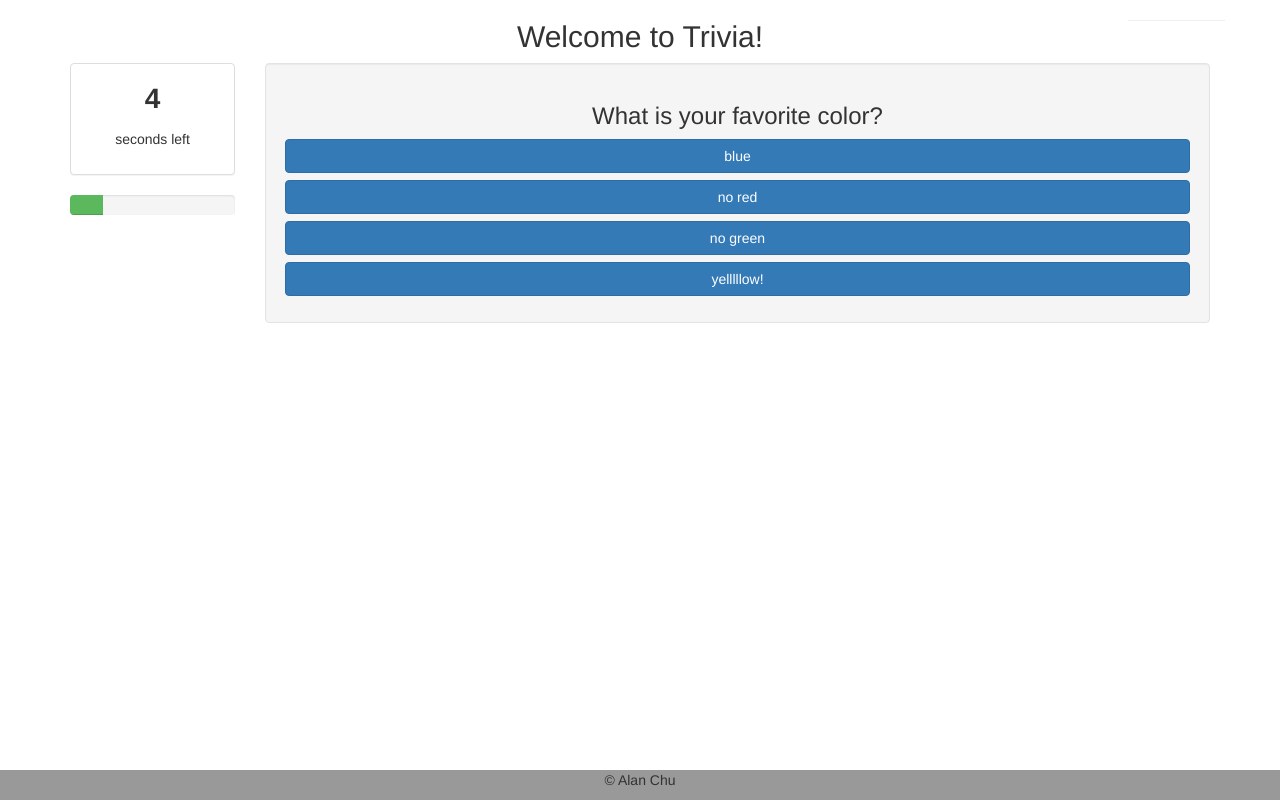
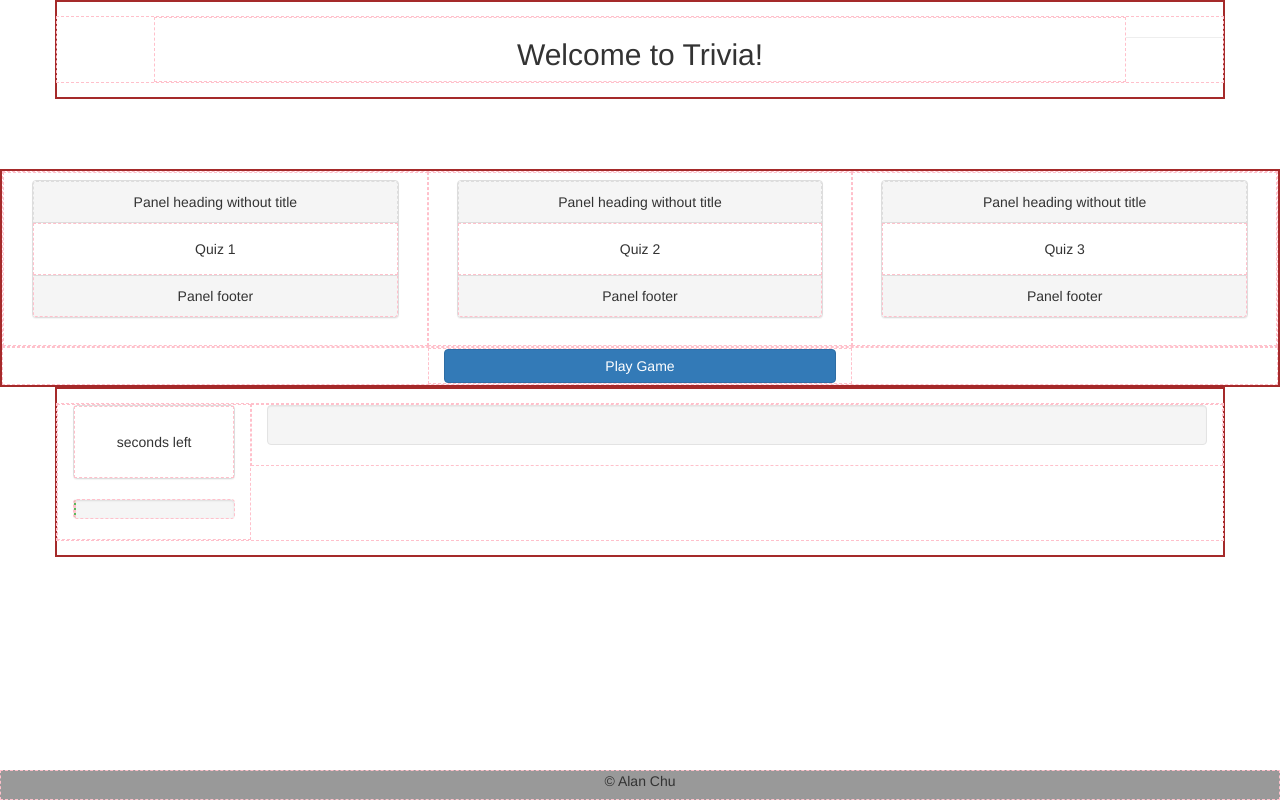
Before and after one commit to thechutrain/Trivia-Game, a PHP site: page / in a window 1280 px wide. Run offline with PHP 8.4, Linux system fonts and the light colour scheme; some libraries are stand-ins or nearby versions.

Commit message:
beta version of the landing page

```diff
--- /dev/null
+++ b/assets/css/debugging.css
@@ -0,0 +1,12 @@
+/* Testing debugger code */
+div {
+  border: 0.5px dashed pink;
+}
+
+div[class^="container"]{
+    border: 2px double brown;
+}
+/*
+body {
+  background-color: red;
+}*/
--- /dev/null
+++ b/assets/css/home.css
@@ -0,0 +1,35 @@
+/* ---------->>> Fonts & Styles <<<-----------*/
+#seconds {
+  font-size: 4em;
+  font-weight: 600;
+}
+
+/* ---------->>> Quiz Buttons! <<<-----------*/
+/* button that wraps the quiz panel */
+.quiz-button {
+  /*margin-bottom: 0.5em;*/
+  background-color: inherit;
+  /*width: 100%;*/
+  /*padding: 0.5em;*/
+}
+
+.panel{
+  /*margin: 0em; */
+  /*gets rid of bs3 default */
+}
+.panel:hover {
+  border: 2px solid black;
+}
+
+.selectedQuiz {
+  border: 3px dashed green;
+}
+/* ---------->>> Footer <<<-----------*/
+#footer-container {
+   position:fixed;
+   left:0px;
+   bottom:0px;
+   height:30px;
+   width:100%;
+   background:#999;
+}
--- /dev/null
+++ b/assets/css/layout.css
@@ -0,0 +1,27 @@
+/* ---------->>> hide & display <<<-----------*/
+/* assumes that hi*/
+.hide {
+  display: none;
+  /*visibility: hidden;*/
+}
+
+.show-block {
+  /*visibility: visible;*/
+  display: block;
+}
+/* ---------->>> containers <<<-----------*/
+.container{
+  margin-bottom: 5em;
+  padding: 1em;
+  border-bottom: 2px solid #eee;
+}
+
+/* ---------->>> Footer <<<-----------*/
+#footer-container {
+   position:fixed;
+   left:0px;
+   bottom:0px;
+   height:30px;
+   width:100%;
+   background:#999;
+}
--- a/assets/css/style.css
+++ b/assets/css/quiz.css
@@ -1,11 +1,6 @@
-/* Testing if refs properly*/
-/*body {
-  background-color: red;
-}*/
-
 /* ---------->>> Fonts & Styles <<<-----------*/
 #seconds {
-  font-size: 2em;
+  font-size: 4em;
   font-weight: 600;
 }
 
@@ -15,7 +10,7 @@
 }
 
 /* ---------->>> Footer <<<-----------*/
-#footer {
+#footer-container {
    position:fixed;
    left:0px;
    bottom:0px;
--- /dev/null
+++ b/assets/javascript/game.js
@@ -0,0 +1,195 @@
+/* game.js
+* contains all the code to run the code
+*/
+
+// ----- Main functionality -----
+var Game = {
+  intervalTimer: null, // will hold a reference to the Interval timer
+  countdownTimer: null, //will hold a reference to the countdown 1min
+  currentIndex: 0,
+  secondsLeft: 10,
+  SECONDS_PER_QUESTION: 10,
+  questions_data: TriviaData, // defined globally
+  user_guess: -1,
+  correctAnswers: 0, //
+  incorrectAnswers: 0, // keeps track of total incorrect
+  currentQuestion: 0, // keeps track of the question number
+  totalQuestions: 0, // keeps track of total # of questions
+
+
+  /* initializes the game, gets called in the read() event listener
+  */
+  initialize: function(){
+    this.totalQuestions = this.questions_data.length; // initialize property, error if done above
+    // console.log("totalQuestions: " + this.totalQuestions);
+    // 1) Reset Game!
+    this.incorrectAnswers = 0;
+    this.correctAnswers = 0;
+    this.currentQuestion = 0;
+    $("#update-target").empty();
+    this.currentIndex = 0;
+    this.secondsLeft = this.SECONDS_PER_QUESTION;
+    $('#seconds').html(this.secondsLeft); // prevents the lag in seconds
+    console.log("starting game");
+    this.nextQuestion(this.currentIndex);
+    // console.log("Game is done"); // gets called right after prev line, bc ...
+  },
+
+  /* this method will present the question & answer for display
+  * to the user.
+  * @param index - the index of the question to present
+  */
+  nextQuestion: function(index){
+    // console.log("next quesiton called!");
+    // 0) update the progress bar
+    this.currentQuestion ++;
+    var progress = (this.currentQuestion / this.totalQuestions) * 100; // need as %
+    progress = "width: " + progress.toString() + "%";
+    // console.log(progress);
+    $(".progress-bar").attr("style", progress);
+    // 1) check to see if the index is not in the question data array
+    if (index >= this.questions_data.length){
+      this.gameOver();
+      return;
+    }
+
+  // 2) display the question and answers (event listeners)
+    this.user_guess = -1;
+    this.secondsLeft = this.SECONDS_PER_QUESTION;
+    $('#seconds').html(this.secondsLeft);
+    var question_obj = this.questions_data[index]; // gets current question obj
+    // console.log(question);
+    // A) Get the question
+      var question = $("<h3>").html(question_obj.question);
+      $("#update-target").append(question);
+    // B) Loop through the answerChoices array
+    question_obj.answerChoices.forEach(function(choice, index){
+        // console.log(choice);
+        // console.log("inside the for each" + index);
+        // create a button nested in a div, that displays answer choice with index
+        var button_choice = $("<button>")
+                              .addClass("btn btn-primary btn-block " +
+                               "btn-answerChoice")
+                              .attr("index", index)
+                              .html(choice);
+        var button_wrapper = $("<div>", {'class': 'button-wrapper'})
+                              .append( button_choice );
+        $("#update-target").append(button_wrapper);
+    });
+
+    // 3) write event listener for each button:
+    var self = this;
+    $(".btn-answerChoice").on('click', function(){
+      console.log($(this).attr("index"));
+      // get the user's guess
+      self.user_guess = $(this).attr("index"); // if you use this, it'll be the button, better way??
+      // clear the intervalTimer
+      clearInterval(self.intervalTimer);
+      // reset seconds left
+      self.secondsLeft = self.SECONDS_PER_QUESTION;
+      // empty the div
+      $("#update-target").empty();
+      // show the answer;
+      self.showAnswer();
+    })
+
+  // 4) count down every second
+    this.intervalTimer = setInterval(function(){
+      // console.log(this); // since anonymous func inside setInterval is bound, this is game object
+      // subtract one second
+      this.secondsLeft --;
+      // console.log(this.secondsLeft);
+      $('#seconds').html(this.secondsLeft);
+      // check to make sure that the time is not zero!
+      if (this.secondsLeft <= 0){
+        // clear Interval & reset the count down
+        clearInterval(this.intervalTimer);
+        this.secondsLeft = this.SECONDS_PER_QUESTION;
+        // empty the html div
+        $("#update-target").empty();
+        // show the answer;
+        this.showAnswer();
+      }
+    }.bind(this), 1000); // binds the anonymous func to the game object.
+
+  },
+
+  showAnswer: function(){
+    // 1) Reset timer & empty the div?
+    // Change the view of the timer
+    $('#seconds').html("--");
+
+    // 2) Get the current question & correct answer!
+    var current_question = this.questions_data[this.currentIndex];
+    var correctIndex = current_question.correctAnswer;
+    var correctAnswer = current_question.answerChoices[correctIndex];
+    // console.log(correctAnswer); // works!
+
+    // console.log(current_question.answerChoices[current_question.correcAnswer]); // doesn't work!!
+    // var correct_answer = current_question.answerChoices[current_question.correcAnswer];
+    // console.log(correct_answer);
+
+    // 3) check if the user was correct:
+    if (current_question.correctAnswer == this.user_guess){
+      // display that the user was correct & the correct answer
+      // console.log("You are correct");
+      var message = $("<div>").append(
+                        $("<p>").html(correctAnswer + " is right!")
+                      );
+      this.correctAnswers ++;
+    } else {
+      // display user was wrong, and the correct answer
+      // console.log("You're wrong");
+      var message = $("<div>").append(
+                      $("<p>").html("Sorry, " + correctAnswer +
+                        " was the correct answer.")
+                      );
+      this.incorrectAnswers ++;
+    }
+
+    // 4) Update the view of #update-target ...
+    $("#update-target").append(message);
+    // check if the user's choice was correct or not
+    // create a set time out interval that will display time ...
+    this.intervalTimer = setTimeout(function(){
+      // empty the html div
+      console.log("TADA!");
+      $("#update-target").empty();
+      // set the index to the next potential question in array, and display it
+      this.currentIndex ++;
+      this.nextQuestion(this.currentIndex);
+    }.bind(this), 1500)
+  },
+
+  gameOver: function(){
+    // create the message
+    var message = $("<h2>").html("You Finished the Game!").append(
+                    $("<h4>").html("Questions answered correctly: "
+                      + this.correctAnswers).append(
+                        $("<h4>").html("Questions answered incorrectly: "
+                          + this.incorrectAnswers)
+                      )
+                  );
+    // create a button for play again
+    var playAgain = $("<div>").append(
+                        $("<button>").addClass("btn btn-info btn-play-again").html(
+                          "play again?"
+                        )
+                    );
+    // append the button to the message
+    message.append(playAgain);
+    $("#update-target").empty().append(message);
+
+    // create a button that is an event listener for initialize game!
+    // the event listener has to be outside
+    var self = this;
+    $(".btn-play-again").on("click", function(){
+      // alert("another game!");
+      self.initialize();
+      // console.log("self: ");
+      // console.log(self);
+      // console.log("this: ");
+      // console.log(this);
+    });
+  },
+}
--- a/assets/javascript/main.js
+++ b/assets/javascript/main.js
@@ -1,202 +1,26 @@
-// import TriviaData from './data';
-// var data_file = require('./data');
-// var triviaData = data_file.data;
-
-// ----- Main functionality -----
-var Game = {
-  intervalTimer: null, // will hold a reference to the Interval timer
-  countdownTimer: null, //will hold a reference to the countdown 1min
-  currentIndex: 0,
-  secondsLeft: 10,
-  SECONDS_PER_QUESTION: 10,
-  questions_data: TriviaData, // defined globally
-  user_guess: -1,
-  correctAnswers: 0, //
-  incorrectAnswers: 0, // keeps track of total incorrect
-  currentQuestion: 0, // keeps track of the question number
-  totalQuestions: 0, // keeps track of total # of questions
-
-
-  /* initializes the game, gets called in the read() event listener
-  */
-  initialize: function(){
-    this.totalQuestions = this.questions_data.length; // initialize property, error if done above
-    // console.log("totalQuestions: " + this.totalQuestions);
-    // 1) Reset Game!
-    this.incorrectAnswers = 0;
-    this.correctAnswers = 0;
-    this.currentQuestion = 0;
-    $("#update-target").empty();
-    this.currentIndex = 0;
-    this.secondsLeft = this.SECONDS_PER_QUESTION;
-    $('#seconds').html(this.secondsLeft); // prevents the lag in seconds
-    console.log("starting game");
-    this.nextQuestion(this.currentIndex);
-    // console.log("Game is done"); // gets called right after prev line, bc ...
-  },
-
-  /* this method will present the question & answer for display
-  * to the user.
-  * @param index - the index of the question to present
-  */
-  nextQuestion: function(index){
-    // console.log("next quesiton called!");
-    // 0) update the progress bar
-    this.currentQuestion ++;
-    var progress = (this.currentQuestion / this.totalQuestions) * 100; // need as %
-    progress = "width: " + progress.toString() + "%";
-    // console.log(progress);
-    $(".progress-bar").attr("style", progress);
-    // 1) check to see if the index is not in the question data array
-    if (index >= this.questions_data.length){
-      this.gameOver();
-      return;
-    }
-
-  // 2) display the question and answers (event listeners)
-    this.user_guess = -1;
-    this.secondsLeft = this.SECONDS_PER_QUESTION;
-    $('#seconds').html(this.secondsLeft);
-    var question_obj = this.questions_data[index]; // gets current question obj
-    // console.log(question);
-    // A) Get the question
-      var question = $("<h3>").html(question_obj.question);
-      $("#update-target").append(question);
-    // B) Loop through the answerChoices array
-    question_obj.answerChoices.forEach(function(choice, index){
-        // console.log(choice);
-        // console.log("inside the for each" + index);
-        // create a button nested in a div, that displays answer choice with index
-        var button_choice = $("<button>")
-                              .addClass("btn btn-primary btn-block " +
-                               "btn-answerChoice")
-                              .attr("index", index)
-                              .html(choice);
-        var button_wrapper = $("<div>", {'class': 'button-wrapper'})
-                              .append( button_choice );
-        $("#update-target").append(button_wrapper);
+/* main.js
+* This file controls the event handling of the app
+*
+*/
+// ----- Event listenter for when page loads -----
+$(document).ready(function(){
+    // A) Create event listener for each quiz button
+    // A-cont) to toggle selected button!
+    $(".quiz-button").on("click", function(){
+      var button = $(this);
+      // 1) if class has the .selectedQuiz class, remove it
+      // console.log($(this).hasClass("selectedQuiz")); // >> true or false
+      if (button.hasClass("selectedQuiz")){
+        button.removeClass("selectedQuiz");
+      } else{
+        // 2) else, if it doesn't add it
+        button.addClass("selectedQuiz");
+      }
     });
 
-    // 3) write event listener for each button:
-    var self = this;
-    $(".btn-answerChoice").on('click', function(){
-      console.log($(this).attr("index"));
-      // get the user's guess
-      self.user_guess = $(this).attr("index"); // if you use this, it'll be the button, better way??
-      // clear the intervalTimer
-      clearInterval(self.intervalTimer);
-      // reset seconds left
-      self.secondsLeft = self.SECONDS_PER_QUESTION;
-      // empty the div
-      $("#update-target").empty();
-      // show the answer;
-      self.showAnswer();
-    })
+    // B) create an event listener for just the play game button
+    $(".play-game-button").on("click", function(){
+        Game.initialize();
+    }); // closes play game event listener
 
-  // 4) count down every second
-    this.intervalTimer = setInterval(function(){
-      // console.log(this); // since anonymous func inside setInterval is bound, this is game object
-      // subtract one second
-      this.secondsLeft --;
-      // console.log(this.secondsLeft);
-      $('#seconds').html(this.secondsLeft);
-      // check to make sure that the time is not zero!
-      if (this.secondsLeft <= 0){
-        // clear Interval & reset the count down
-        clearInterval(this.intervalTimer);
-        this.secondsLeft = this.SECONDS_PER_QUESTION;
-        // empty the html div
-        $("#update-target").empty();
-        // show the answer;
-        this.showAnswer();
-      }
-    }.bind(this), 1000); // binds the anonymous func to the game object.
-
-  },
-
-  showAnswer: function(){
-    // 1) Reset timer & empty the div?
-    // Change the view of the timer
-    $('#seconds').html("--");
-
-    // 2) Get the current question & correct answer!
-    var current_question = this.questions_data[this.currentIndex];
-    var correctIndex = current_question.correctAnswer;
-    var correctAnswer = current_question.answerChoices[correctIndex];
-    // console.log(correctAnswer); // works!
-
-    // console.log(current_question.answerChoices[current_question.correcAnswer]); // doesn't work!!
-    // var correct_answer = current_question.answerChoices[current_question.correcAnswer];
-    // console.log(correct_answer);
-
-    // 3) check if the user was correct:
-    if (current_question.correctAnswer == this.user_guess){
-      // display that the user was correct & the correct answer
-      // console.log("You are correct");
-      var message = $("<div>").append(
-                        $("<p>").html(correctAnswer + " is right!")
-                      );
-      this.correctAnswers ++;
-    } else {
-      // display user was wrong, and the correct answer
-      // console.log("You're wrong");
-      var message = $("<div>").append(
-                      $("<p>").html("Sorry, " + correctAnswer +
-                        " was the correct answer.")
-                      );
-      this.incorrectAnswers ++;
-    }
-
-    // 4) Update the view of #update-target ...
-    $("#update-target").append(message);
-    // check if the user's choice was correct or not
-    // create a set time out interval that will display time ...
-    this.intervalTimer = setTimeout(function(){
-      // empty the html div
-      console.log("TADA!");
-      $("#update-target").empty();
-      // set the index to the next potential question in array, and display it
-      this.currentIndex ++;
-      this.nextQuestion(this.currentIndex);
-    }.bind(this), 1500)
-  },
-
-  gameOver: function(){
-    // create the message
-    var message = $("<h2>").html("You Finished the Game!").append(
-                    $("<h4>").html("Questions answered correctly: "
-                      + this.correctAnswers).append(
-                        $("<h4>").html("Questions answered incorrectly: "
-                          + this.incorrectAnswers)
-                      )
-                  );
-    // create a button for play again
-    var playAgain = $("<div>").append(
-                        $("<button>").addClass("btn btn-info btn-play-again").html(
-                          "play again?"
-                        )
-                    );
-    // append the button to the message
-    message.append(playAgain);
-    $("#update-target").empty().append(message);
-
-    // create a button that is an event listener for initialize game!
-    // the event listener has to be outside
-    var self = this;
-    $(".btn-play-again").on("click", function(){
-      // alert("another game!");
-      self.initialize();
-      // console.log("self: ");
-      // console.log(self);
-      // console.log("this: ");
-      // console.log(this);
-    });
-  },
-}
-
-// ----- Event listenter for when page loads -----
-$(document).ready(function(){
-  // console.log("ready");
-  // call the main game function here!
-  Game.initialize();
-});
+}); // closes document.ready() EL
--- a/index.html
+++ b/index.html
@@ -6,14 +6,17 @@
   <link rel="stylesheet" href="assets/css/reset.css">
   <!-- includes bootstrap 3 as default, without integrity/crossorigin -->
   <link rel="stylesheet"
-    href="https://maxcdn.bootstrapcdn.com/bootstrap/3.3.7/css/bootstrap.min.css"
-  >
-  <link rel="stylesheet" href="assets/css/style.css">
+    href="https://maxcdn.bootstrapcdn.com/bootstrap/3.3.7/css/bootstrap.min.css">
+  <link rel="stylesheet" href="assets/css/layout.css">
+  <link rel="stylesheet" href="assets/css/home.css">
+  <link rel="stylesheet" href="assets/css/quiz.css">
+  <link rel="stylesheet" href="assets/css/debugging.css">
 
   <title>Trivia</title>
 </head>
 <body>
-  <div class="container">
+  <!-- >>>>>>>>>>> Header Container <<<<<<<<<<<<<  -->
+  <div class="container" id="header-container">
     <div class="row">
       <div class="col-sm-10 col-sm-offset-1">
         <h2 class="text-center"> Welcome to Trivia!</h2>
@@ -21,7 +24,78 @@
 
       <hr>
 
+    </div>
+  </div>
+  <!-- >>>>>>>>>>> Landing Container <<<<<<<<<<<<<  -->
+  <div class="container-fluid" id="landing-container">
+    <!-- >>>>> ROW FOR ALL THE QUIZES <<<<<< -->
+    <div class="row">
+      <!-- >>>>  Select Quiz #1 <<<<  -->
+      <div class="col-sm-4">
+        <button class="btn btn-block quiz-button">
+          <div class="panel panel-default">
+            <div class="panel-heading">
+              Panel heading without title
+            </div>
+            <div class="panel-body">
+              Quiz 1
+            </div>
+            <div class="panel-footer">
+              Panel footer
+            </div>
+          </div> <!--  closes panel -->
+        </button>
+      </div> <!--  closes col-sm-4 -->
 
+      <!-- >>>>  Select Quiz #1 <<<<  -->
+      <div class="col-sm-4">
+        <button class="btn btn-block quiz-button">
+          <div class="panel panel-default">
+            <div class="panel-heading">
+              Panel heading without title
+            </div>
+            <div class="panel-body">
+              Quiz 2
+            </div>
+            <div class="panel-footer">
+              Panel footer
+            </div>
+          </div> <!--  closes panel -->
+        </button>
+      </div> <!--  closes col-sm-4 -->
+
+      <!-- >>>>  Select Quiz #1 <<<<  -->
+      <div class="col-sm-4">
+        <button class="btn btn-block quiz-button">
+          <div class="panel panel-default">
+            <div class="panel-heading">
+              Panel heading without title
+            </div>
+            <div class="panel-body">
+              Quiz 3
+            </div>
+            <div class="panel-footer">
+              Panel footer
+            </div>
+          </div> <!--  closes panel -->
+        </button>
+      </div> <!--  closes col-sm-4 -->
+
+    </div> <!--  closes row -->
+
+    <!-- >>>>> Row for play a random quiz <<<<<< -->
+    <div class="row">
+      <div class="col-sm-4 col-sm-offset-4">
+        <button class="btn btn-primary btn-block play-game-button">Play Game</button>
+      </div>
+    </div>
+  </div> <!-- >>>>> closes Landing Container <<<<<< -->
+
+
+  <!-- >>>>>>>>>>> Quiz Container <<<<<<<<<<<<<  -->
+  <div class="container" id="quiz-container">
+    <div class="row">
+      <!-- >>>>  Progress Side Bar <<<<  -->
         <div class="col-sm-2">
           <div class="panel panel-default">
             <div class="panel-body text-center">
@@ -31,31 +105,36 @@
           </div>
 
           <div class="progress">
-          <div class="progress-bar progress-bar-success" role="progressbar" aria-valuenow="40" aria-valuemin="0" aria-valuemax="100" style="width: 0%">
+            <div class="progress-bar progress-bar-success"
+            role="progressbar" aria-valuenow="40" aria-valuemin="0"
+            aria-valuemax="100" style="width: 0%">
               <!-- <span class="sr-only">40% Complete (success)</span> -->
             </div>
           </div>
-
         </div>
 
+      <!-- >>>> Quizing section <<<<  -->
       <div class="col-sm-10">
-
         <div class="text-center well" id="update-target">
           <!-- Where messages will be update -->
         </div>
       </div>
 
-    </div>
-  </div>
+    </div> <!--  closes row -->
+  </div> <!-- >>>>> closes Main Container <<<<<< -->
 
 
-  <div id="footer"> <p class="text-center">&copy; Alan Chu</p></div>
+
+
+  <!-- >>>>>>>>>>>  Footer <<<<<<<<<<<<<  -->
+  <div id="footer-container"> <p class="text-center">&copy; Alan Chu</p></div>
 
 <!-- Including scripts here -->
 
 <!-- <script data-main="assets/js/main" src="assets/javascript/require.js"></script> -->
 <script src="https://code.jquery.com/jquery-3.1.1.min.js"></script>
 <script src="assets/javascript/TriviaData.js"></script>
+<script src="assets/javascript/game.js"></script>
 <script src="assets/javascript/main.js"></script>
 </body>
 </html>
```
Also changed, not shown: README.md. Lines whose indentation alone changed are shown as unchanged.
